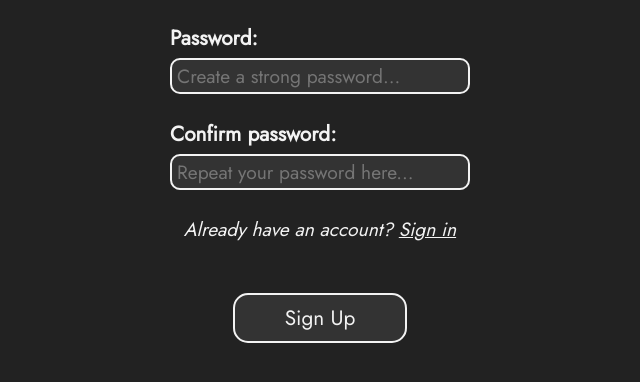
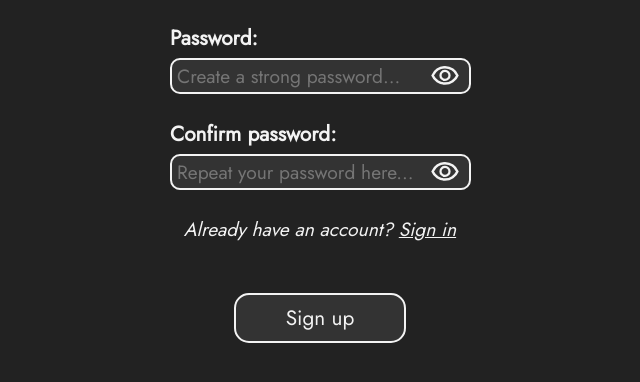
Before and after one commit to aldortheold/cutlog-client, a React (Vite) app: page /signup in a window 1280 px wide. Shown: the part 320-702 px from the top of the page, without its empty margins (320-960 px from the left). Built offline with nearby package versions, Linux system fonts and the light colour scheme; no server answers.

Commit message:
added show/hide password buttons

```diff
--- a/src/LogIn.jsx
+++ b/src/LogIn.jsx
@@ -15,6 +15,8 @@ export default function LogIn({ setPage }) {
     const { authState, setAuthState } = useContext(AuthContext);
 
     const [errorMessage, setErrorMessage] = useState("Failed to sign in");
+
+    const [fieldType, setFieldType] = useState("password");
 
     const [username, setUsername] = useState("");
     const [password, setPassword] = useState("");
@@ -61,15 +63,21 @@ export default function LogIn({ setPage }) {
                     placeholder="Username"
                     onChange={e => setUsername(e.target.value)}
                 />
-                <input
-                    type="text"
-                    placeholder="Password"
-                    onChange={e => setPassword(e.target.value)}
-                />
+                <div className="password">
+                    <input
+                        type={fieldType}
+                        onChange={e => setPassword(e.target.value)}
+                        value={password}
+                        placeholder="Password"
+                    />
+                    {fieldType === "password"
+                    ? <svg onClick={() => setFieldType("text")} xmlns="http://www.w3.org/2000/svg" viewBox="0 -960 960 960"><path d="M480-320q75 0 127.5-52.5T660-500q0-75-52.5-127.5T480-680q-75 0-127.5 52.5T300-500q0 75 52.5 127.5T480-320Zm0-72q-45 0-76.5-31.5T372-500q0-45 31.5-76.5T480-608q45 0 76.5 31.5T588-500q0 45-31.5 76.5T480-392Zm0 192q-146 0-266-81.5T40-500q54-137 174-218.5T480-800q146 0 266 81.5T920-500q-54 137-174 218.5T480-200Zm0-300Zm0 220q113 0 207.5-59.5T832-500q-50-101-144.5-160.5T480-720q-113 0-207.5 59.5T128-500q50 101 144.5 160.5T480-280Z"/></svg>
+                    : <svg onClick={() => setFieldType("password")} xmlns="http://www.w3.org/2000/svg" viewBox="0 -960 960 960"><path d="m644-428-58-58q9-47-27-88t-93-32l-58-58q17-8 34.5-12t37.5-4q75 0 127.5 52.5T660-500q0 20-4 37.5T644-428Zm128 126-58-56q38-29 67.5-63.5T832-500q-50-101-143.5-160.5T480-720q-29 0-57 4t-55 12l-62-62q41-17 84-25.5t90-8.5q151 0 269 83.5T920-500q-23 59-60.5 109.5T772-302Zm20 246L624-222q-35 11-70.5 16.5T480-200q-151 0-269-83.5T40-500q21-53 53-98.5t73-81.5L56-792l56-56 736 736-56 56ZM222-624q-29 26-53 57t-41 67q50 101 143.5 160.5T480-280q20 0 39-2.5t39-5.5l-36-38q-11 3-21 4.5t-21 1.5q-75 0-127.5-52.5T300-500q0-11 1.5-21t4.5-21l-84-82Zm319 93Zm-151 75Z"/></svg>}
+                </div>
                 <span className="auth-mutual-link">
                     New to CutLog? <Link to="/signup">Create an account</Link>
                 </span>
-                <button type="submit">Log In</button>
+                <button type="submit">Login</button>
             </form>
             <Alert ref={authErrorAlert} type="error" message={errorMessage} margin="80px" />
         </motion.div>
--- a/src/SignUp.jsx
+++ b/src/SignUp.jsx
@@ -13,9 +13,12 @@ export default function SignUp({ setPage }) {
 
     const [errorMessage, setErrorMessage] = useState("Failed to register");
 
+    const initialValues = { username: "", password: "", confirmPassword: "" };
+
+    const [passwordFieldType, setPasswordFieldType] = useState("password");
+    const [confirmFieldType, setConfirmFieldType] = useState("password");
+
     useEffect(() => setPage("/signup"));
-
-    const initialValues = { username: "", password: "", confirmPassword: "" };
 
     const validationSchema = Yup.object().shape({
         username: Yup
@@ -76,25 +79,37 @@ export default function SignUp({ setPage }) {
                     />
                     <ErrorMessage name="username" component="span" />
                     <label htmlFor="password-field">Password: </label>
+                    <div className="password">
                         <Field
+                            type={passwordFieldType}
                             autoComplete="off"
                             id="password-field"
                             name="password"
                             placeholder="Create a strong password..."
                         />
+                        {passwordFieldType === "password"
+                        ? <svg onClick={() => setPasswordFieldType("text")} xmlns="http://www.w3.org/2000/svg" viewBox="0 -960 960 960"><path d="M480-320q75 0 127.5-52.5T660-500q0-75-52.5-127.5T480-680q-75 0-127.5 52.5T300-500q0 75 52.5 127.5T480-320Zm0-72q-45 0-76.5-31.5T372-500q0-45 31.5-76.5T480-608q45 0 76.5 31.5T588-500q0 45-31.5 76.5T480-392Zm0 192q-146 0-266-81.5T40-500q54-137 174-218.5T480-800q146 0 266 81.5T920-500q-54 137-174 218.5T480-200Zm0-300Zm0 220q113 0 207.5-59.5T832-500q-50-101-144.5-160.5T480-720q-113 0-207.5 59.5T128-500q50 101 144.5 160.5T480-280Z"/></svg>
+                        : <svg onClick={() => setPasswordFieldType("password")} xmlns="http://www.w3.org/2000/svg" viewBox="0 -960 960 960"><path d="m644-428-58-58q9-47-27-88t-93-32l-58-58q17-8 34.5-12t37.5-4q75 0 127.5 52.5T660-500q0 20-4 37.5T644-428Zm128 126-58-56q38-29 67.5-63.5T832-500q-50-101-143.5-160.5T480-720q-29 0-57 4t-55 12l-62-62q41-17 84-25.5t90-8.5q151 0 269 83.5T920-500q-23 59-60.5 109.5T772-302Zm20 246L624-222q-35 11-70.5 16.5T480-200q-151 0-269-83.5T40-500q21-53 53-98.5t73-81.5L56-792l56-56 736 736-56 56ZM222-624q-29 26-53 57t-41 67q50 101 143.5 160.5T480-280q20 0 39-2.5t39-5.5l-36-38q-11 3-21 4.5t-21 1.5q-75 0-127.5-52.5T300-500q0-11 1.5-21t4.5-21l-84-82Zm319 93Zm-151 75Z"/></svg>}
+                    </div>
                     <ErrorMessage name="password" component="span" />
                     <label htmlFor="confirm-field">Confirm password: </label>
+                    <div className="password">
                         <Field
+                            type={confirmFieldType}
                             autoComplete="off"
                             id="confirm-field"
                             name="confirmPassword"
                             placeholder="Repeat your password here..."
                         />
+                        {confirmFieldType === "password"
+                        ? <svg onClick={() => setConfirmFieldType("text")} xmlns="http://www.w3.org/2000/svg" viewBox="0 -960 960 960"><path d="M480-320q75 0 127.5-52.5T660-500q0-75-52.5-127.5T480-680q-75 0-127.5 52.5T300-500q0 75 52.5 127.5T480-320Zm0-72q-45 0-76.5-31.5T372-500q0-45 31.5-76.5T480-608q45 0 76.5 31.5T588-500q0 45-31.5 76.5T480-392Zm0 192q-146 0-266-81.5T40-500q54-137 174-218.5T480-800q146 0 266 81.5T920-500q-54 137-174 218.5T480-200Zm0-300Zm0 220q113 0 207.5-59.5T832-500q-50-101-144.5-160.5T480-720q-113 0-207.5 59.5T128-500q50 101 144.5 160.5T480-280Z"/></svg>
+                        : <svg onClick={() => setConfirmFieldType("password")} xmlns="http://www.w3.org/2000/svg" viewBox="0 -960 960 960"><path d="m644-428-58-58q9-47-27-88t-93-32l-58-58q17-8 34.5-12t37.5-4q75 0 127.5 52.5T660-500q0 20-4 37.5T644-428Zm128 126-58-56q38-29 67.5-63.5T832-500q-50-101-143.5-160.5T480-720q-29 0-57 4t-55 12l-62-62q41-17 84-25.5t90-8.5q151 0 269 83.5T920-500q-23 59-60.5 109.5T772-302Zm20 246L624-222q-35 11-70.5 16.5T480-200q-151 0-269-83.5T40-500q21-53 53-98.5t73-81.5L56-792l56-56 736 736-56 56ZM222-624q-29 26-53 57t-41 67q50 101 143.5 160.5T480-280q20 0 39-2.5t39-5.5l-36-38q-11 3-21 4.5t-21 1.5q-75 0-127.5-52.5T300-500q0-11 1.5-21t4.5-21l-84-82Zm319 93Zm-151 75Z"/></svg>}
+                    </div>
                     <ErrorMessage name="confirmPassword" component="span" />
                     <span className="auth-mutual-link">
                         Already have an account? <Link to="/login">Sign in</Link>
                     </span>
-                    <button type="submit">Sign Up</button>
+                    <button type="submit">Sign up</button>
                 </Form>
             </Formik>
             <Alert ref={authErrorAlert} type="error" message={errorMessage} margin="80px" />
--- a/src/Welcome.jsx
+++ b/src/Welcome.jsx
@@ -24,11 +24,11 @@ export default function Welcome() {
             <div className="links">
                 <Link to="/login">
                     <svg xmlns="http://www.w3.org/2000/svg" viewBox="0 -960 960 960"><path d="M480-120v-80h280v-560H480v-80h280q33 0 56.5 23.5T840-760v560q0 33-23.5 56.5T760-120H480Zm-80-160-55-58 102-102H120v-80h327L345-622l55-58 200 200-200 200Z"/></svg>
-                    Log In
+                    Login
                 </Link>
                 <Link to="/signup">
                     <svg xmlns="http://www.w3.org/2000/svg" viewBox="0 -960 960 960"><path d="M367-527q-47-47-47-113t47-113q47-47 113-47t113 47q47 47 47 113t-47 113q-47 47-113 47t-113-47ZM160-160v-112q0-34 17.5-62.5T224-378q62-31 126-46.5T480-440q66 0 130 15.5T736-378q29 15 46.5 43.5T800-272v112H160Zm80-80h480v-32q0-11-5.5-20T700-306q-54-27-109-40.5T480-360q-56 0-111 13.5T260-306q-9 5-14.5 14t-5.5 20v32Zm296.5-343.5Q560-607 560-640t-23.5-56.5Q513-720 480-720t-56.5 23.5Q400-673 400-640t23.5 56.5Q447-560 480-560t56.5-23.5ZM480-640Zm0 400Z"/></svg>
-                    Sign Up
+                    Sign up
                 </Link>
             </div>
         </motion.div>
--- a/src/index.css
+++ b/src/index.css
@@ -559,6 +559,28 @@ input[type="number"] {
     text-align: center;
 }
 
+.password {
+    position: relative;
+}
+
+.password input {
+    width: 286.8px;
+    padding-right: 40px;
+}
+
+.password svg {
+    position: absolute;
+    right: 10px;
+    top: 50%;
+    height: 30px;
+    fill: currentColor;
+    cursor: pointer;
+}
+
+.auth.signup .password svg {
+    transform: translateY(-50%);
+}
+
 #not-found-icon {
     width: 80%;
     max-width: 600px;
```
Lines whose indentation alone changed are shown as unchanged.
